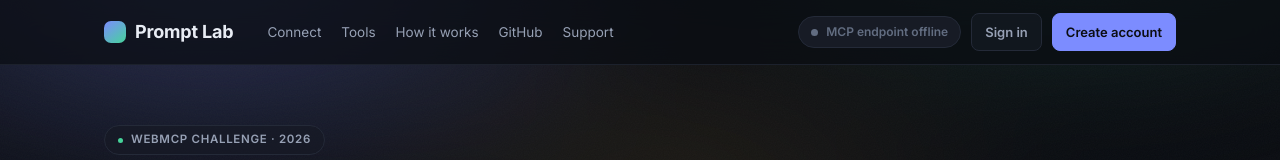
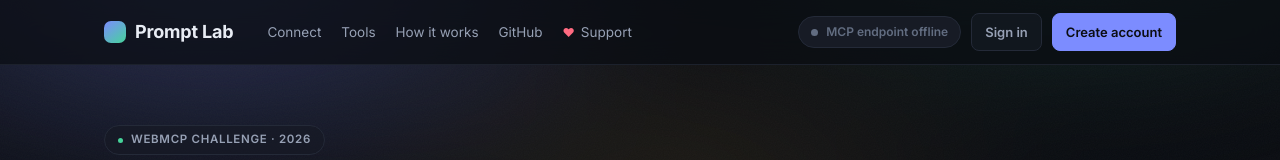
Before and after one commit to jasonyannn/prompt-lab, a React (Vite) app: page / in a window 1280 px wide. Shown: the top 160 px of the page. Built offline with nearby package versions, Linux system fonts and the light colour scheme; no server answers.

Commit message:
Jason - Landing Page Fix (Fix)

```diff
--- a/src/landing.css
+++ b/src/landing.css
@@ -87,6 +87,13 @@
 
 .lp-links a:hover {
   color: var(--text);
+}
+
+.lp-links a.lp-support::before {
+  content: "♥";
+  margin-right: 6px;
+  color: #ff6b81;
+  font-size: 12px;
 }
 
 .lp-nav-right {
```
